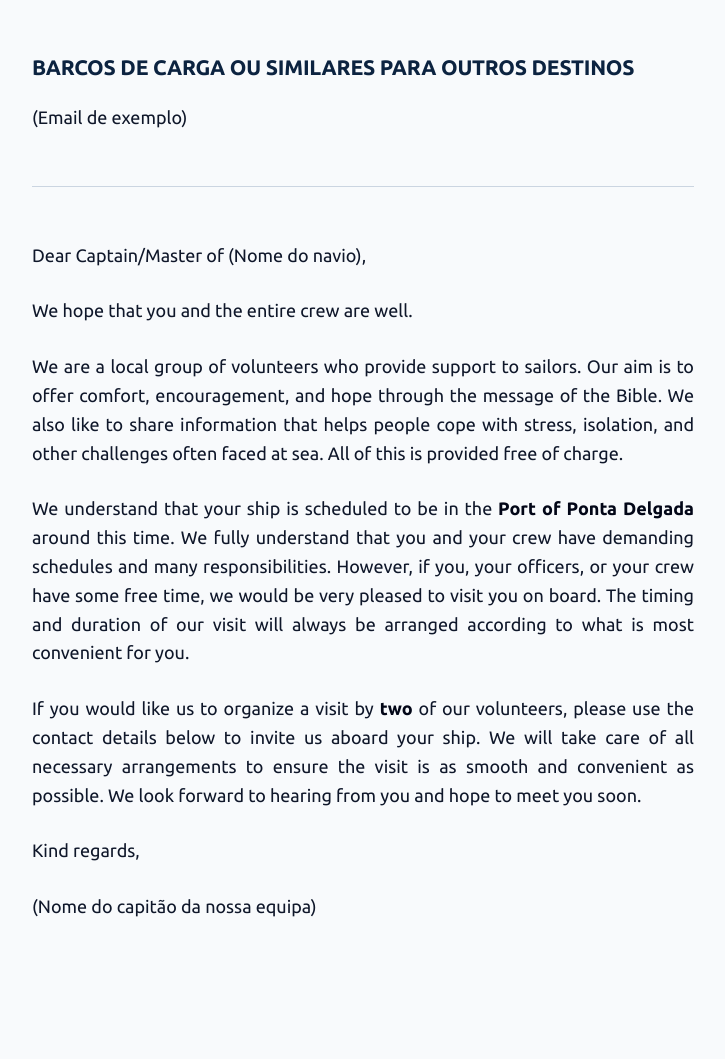
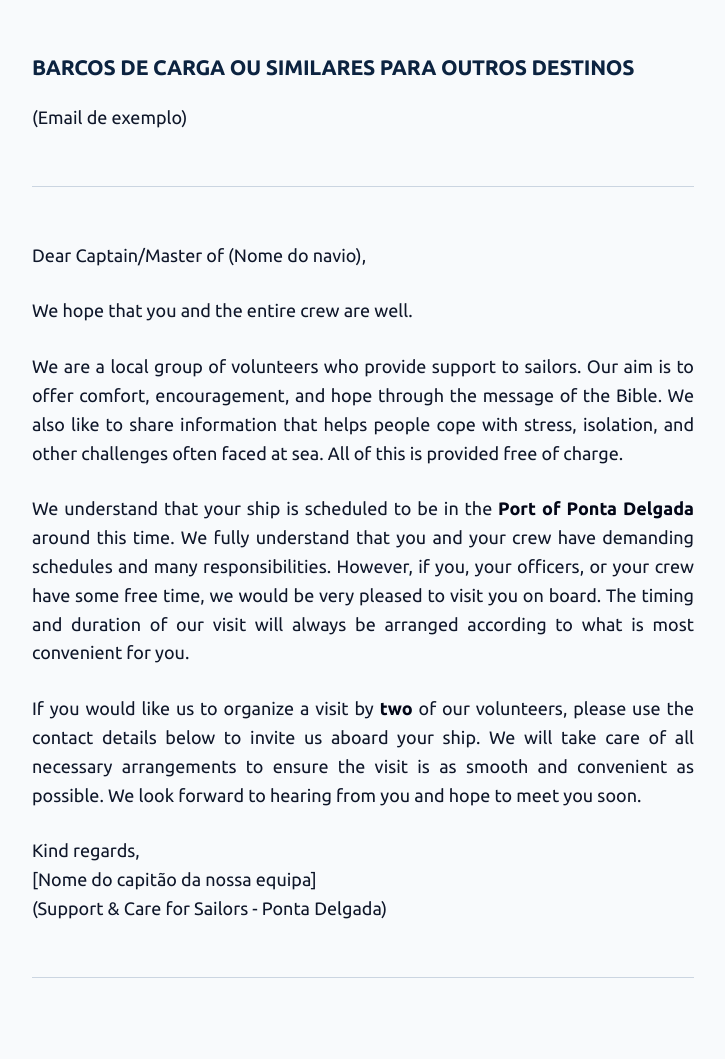
Before and after one commit to tep-pdl/tep-pdl.github.io, a Jekyll site: the page built from secretariado/carga-outros-destinos.md, in a window 1280 px wide. Shown: the whole page, without its empty margins (277-1002 px from the left). Built offline with Jekyll 4.4.1, drawn with Linux system fonts in a browser that asks for light colours; our own code applies the rules of GitHub Pages for plain Markdown files; before the commit the page ends 975 px from its top, so only the background shows below that.

Commit message:
Update carga-outros-destinos.md

```diff
--- a/secretariado/carga-outros-destinos.md
+++ b/secretariado/carga-outros-destinos.md
@@ -14,5 +14,7 @@ We understand that your ship is scheduled to be in the **Port of Ponta Delgada**
 If you would like us to organize a visit by **two** of our volunteers, please use the contact details below to invite us aboard your ship. We will take care of all necessary arrangements to ensure the visit is as smooth and convenient as possible. We look forward to hearing from you and hope to meet you soon.
 
 Kind regards,
+[Nome do capitão da nossa equipa]
+(Support & Care for Sailors - Ponta Delgada)
 
-(Nome do capitão da nossa equipa)
+---
```
